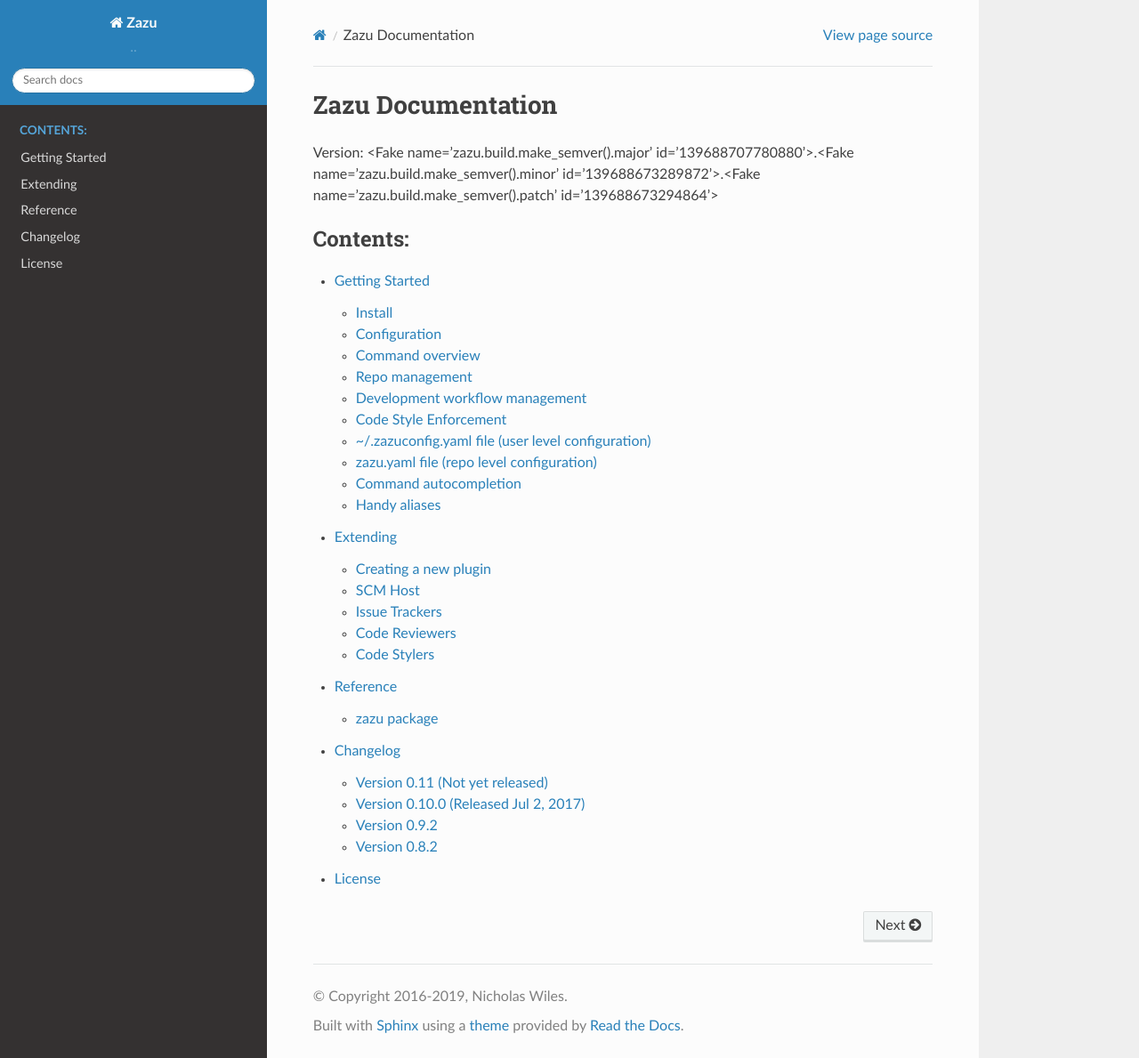
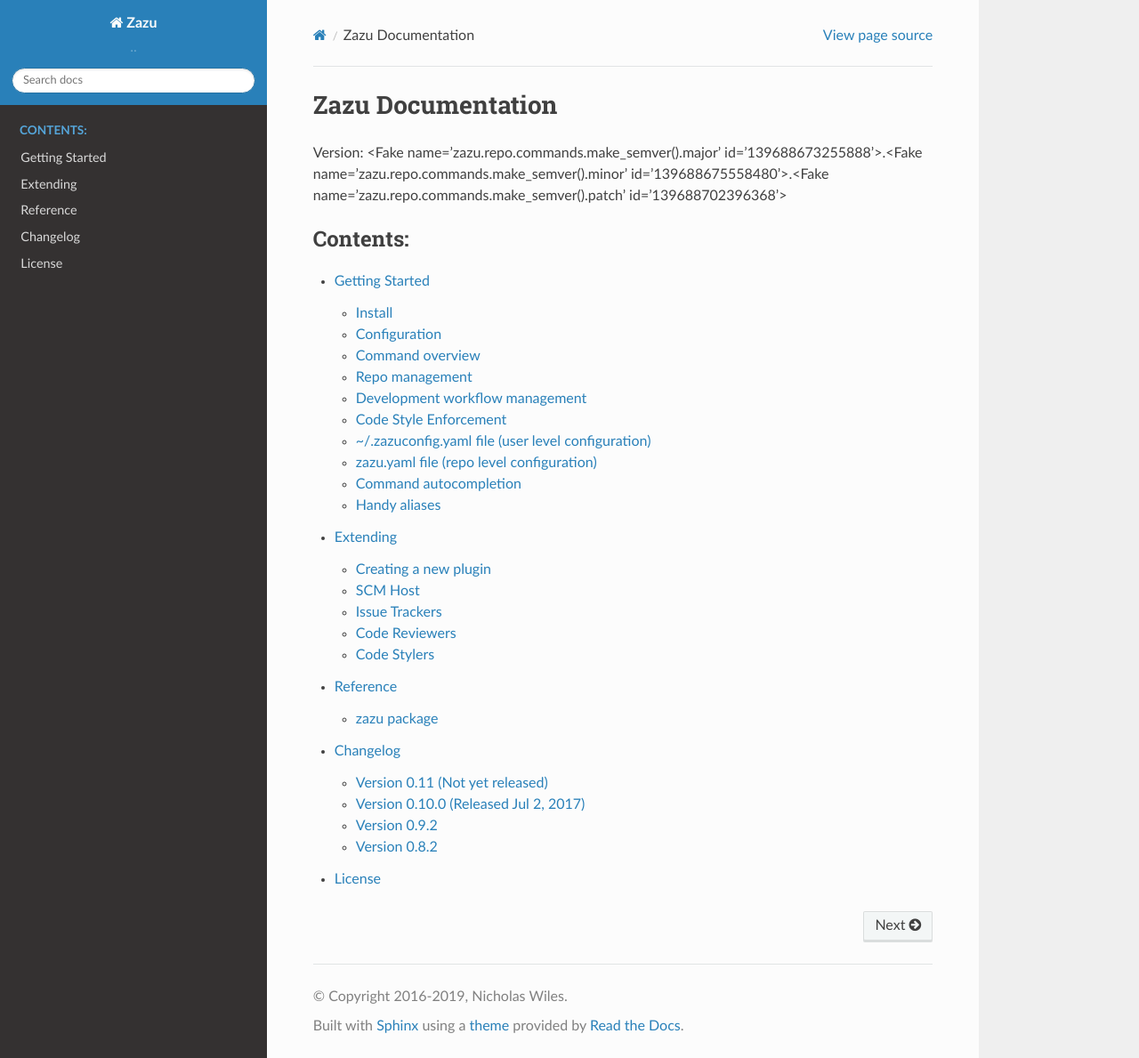
Before and after one commit to stopthatcow/zazu, a Sphinx documentation site: the page built from docs/index.rst, in a window 1280 px wide and 1189 px high. Shown: the whole window at 89% size. Built offline with Sphinx 7.4.7 and the Read the Docs theme 2.0.0, drawn with Linux system fonts in a browser that asks for light colours; the version number is read from the project's files by our own code.

Commit message:
Add noqa so imports aren't re-ordered in doc/conf.py
(feature/158_delay_dynamic_plugins)

```diff
--- a/docs/conf.py
+++ b/docs/conf.py
@@ -22,7 +22,7 @@
 import sphinx_rtd_theme
 import sys
 sys.path.insert(0, os.path.abspath('..'))
-import zazu.build
+import zazu.repo.commands  # noqa
 
 # -- General configuration ------------------------------------------------
 
@@ -56,7 +56,7 @@
 # |version| and |release|, also used in various other places throughout the
 # built documents.
 #
-semver = zazu.build.make_semver('../', 0)
+semver = zazu.repo.commands.make_semver('../', 0)
 pep440_version = zazu.build.pep440_from_semver(semver)
 version = '{}.{}.{}'.format(semver.major, semver.minor, semver.patch)
 if version == '0.0.0':
```
